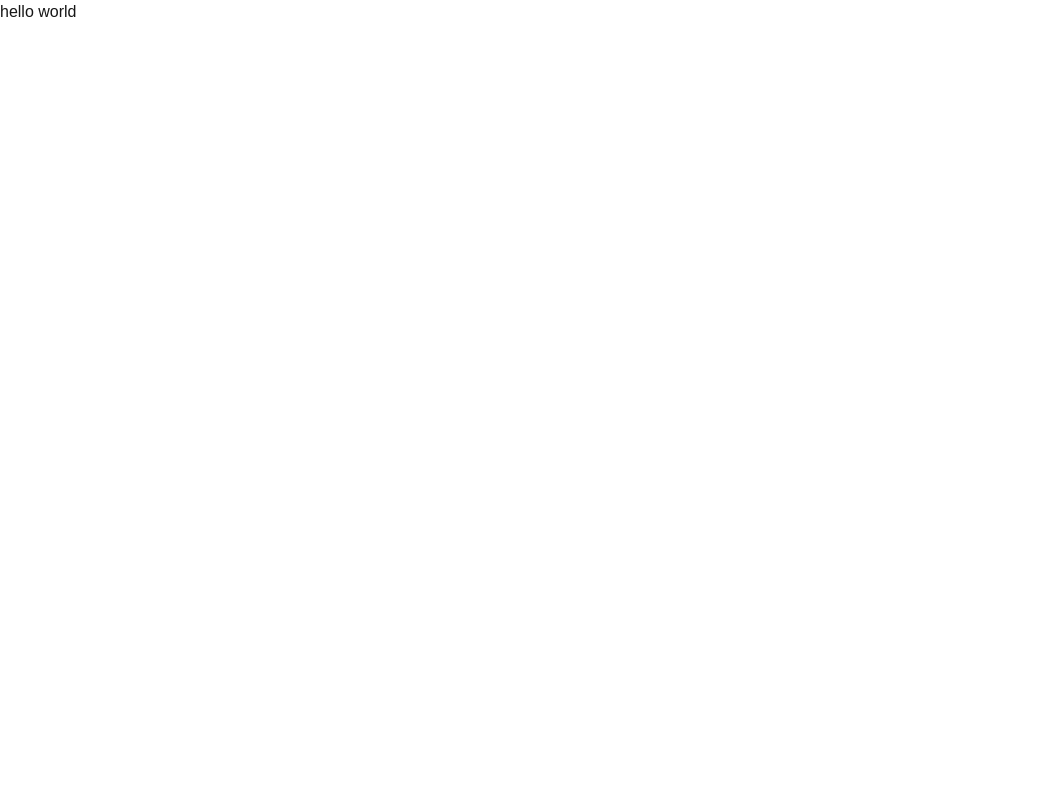
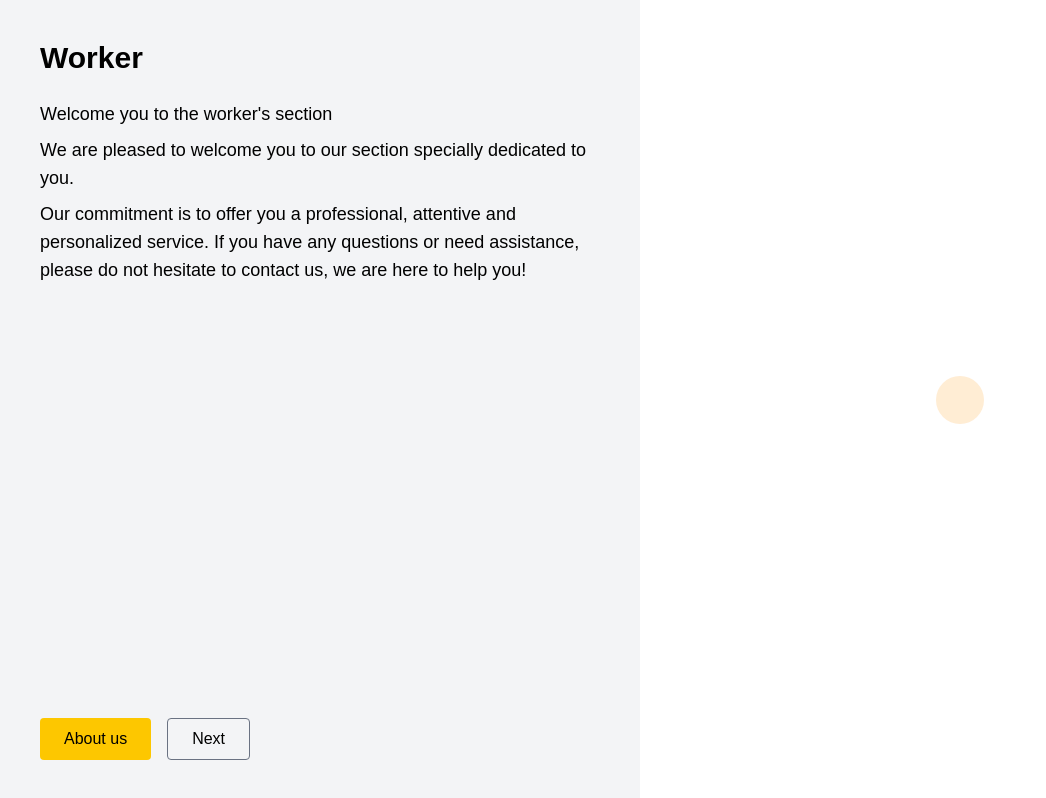
Before and after one commit to javo-zy/JamboExpo, a Next.js app: page / in a window 1280 px wide. Shown: the whole page, without its empty margins (0-1046 px from the left). Built offline with nearby package versions, Linux system fonts and the light colour scheme.

Commit message:
Pagina de Angie

```diff
--- /dev/null
+++ b/src/app/components/worker/worker.tsx
@@ -0,0 +1,29 @@
+import Image from "next/image";
+
+
+export default function Worker() {
+  return (
+    <div className="flex h-screen">
+      <div className="w-1/2 bg-gray-100 p-10 flex flex-col justify-between text-black">
+        <div>
+          <h1 className="text-3xl font-bold mb-6">Worker</h1>
+          <p className="text-lg mb-2">Welcome you to the worker's section</p>
+          <p className="text-lg mb-2">We are pleased to welcome you to our section specially dedicated to you.</p>
+          <p className="text-lg mb-4">
+            Our commitment is to offer you a professional, attentive and personalized service. If you have any questions
+            or need assistance, please do not hesitate to contact us, we are here to help you!
+          </p>
+        </div>
+        <div className="flex gap-4">
+          <button className="bg-yellow-400 text-black px-6 py-2 rounded">About us</button>
+          <button className="border border-gray-500 text-black px-6 py-2 rounded">Next</button>
+        </div>
+      </div>
+
+      <div className="w-1/2 flex items-center justify-center bg-white">
+        <div className="rounded-full bg-orange-100 p-6">
+        </div>
+      </div>
+    </div>
+  );
+}
--- a/src/app/page.tsx
+++ b/src/app/page.tsx
@@ -1,12 +1,11 @@
 import Image from "next/image";
-import Main2 from "./components/main-view/main";
-
+import Worker from "./components/worker/worker";
 export default function Home() {
   return (
 
     <div>
 
-      <Main2 />
+      <Worker />
 
     </div>
   );
```
